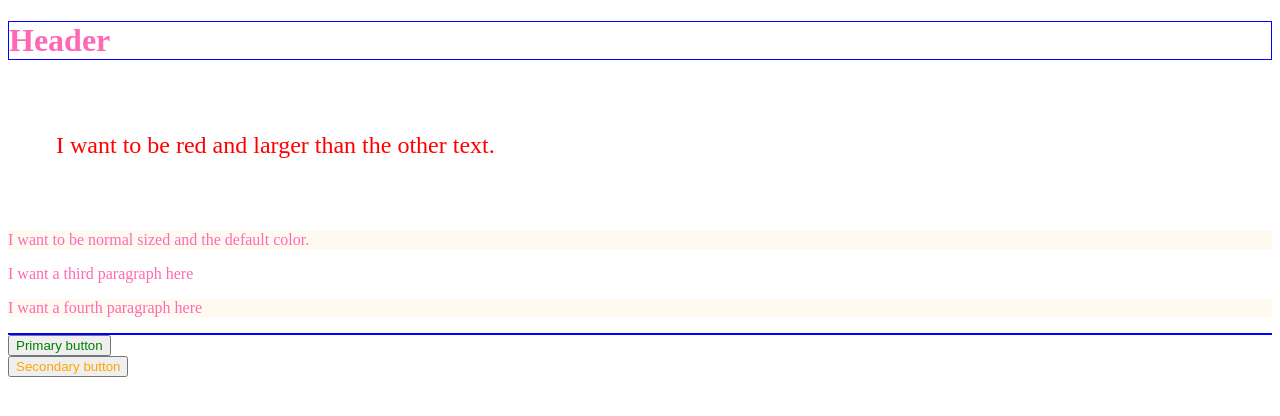
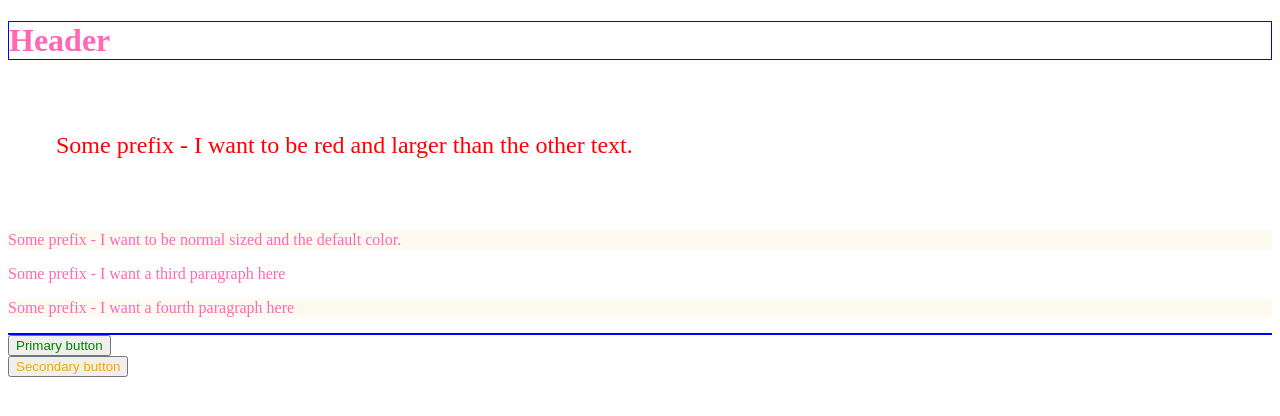
Before and after one commit to MitchP95/learn-css, an Angular app in the folder learn-css/: page / in a window 1280 px wide. Shown: the top 416 px of the page. Built offline with nearby package versions, Linux system fonts and the light colour scheme.

Commit message:
Added prefix to elements with pseudo elements.

```diff
--- a/learn-css/src/app/b-selector/b-selector.component.css
+++ b/learn-css/src/app/b-selector/b-selector.component.css
@@ -11,6 +11,10 @@ article p:first-of-type {
 
 article p:first-of-type:hover {
     color : black;
+}
+
+article p::before {
+    content: 'Some prefix - ';
 }
 
 /* Sets all even paragraphs to have a different background */
```
